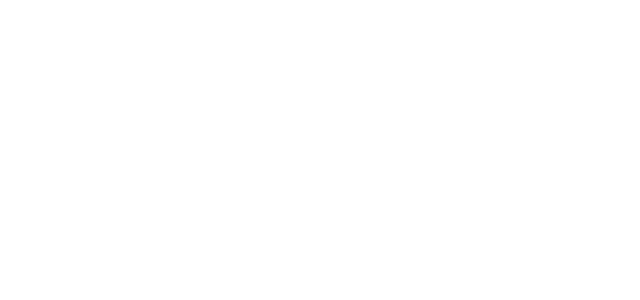
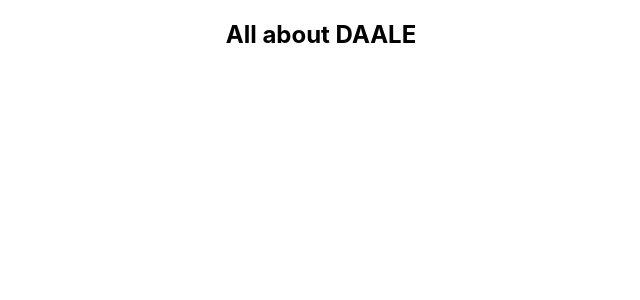
Before and after one commit to anelisekathryn/EverFree-Outdoors, a React (Create React App) app in the folder client/: page /about in a window 1280 px wide. Before the commit this address had no page. Shown: the top 300 px of the page, without its empty margins (319-959 px from the left). Built offline with nearby package versions, Linux system fonts and the light colour scheme.

Commit message:
added about route

```diff
--- a/client/src/App.js
+++ b/client/src/App.js
@@ -8,6 +8,7 @@ import Products from "./screens/Products/Products"
 import ProductCreate from "./screens/ProductCreate/ProductCreate"
 import ProductEdit from "./screens/ProductEdit/ProductEdit"
 import ProductDetail from "./screens/ProductDetail/ProductDetail"
+import AboutUs from "./screens/AboutUs/AboutUs"
 import { verifyUser } from './services/users'
 import SignUp from "./screens/SignUp/SignUp"
 import SignIn from "./screens/SignIn/SignIn"
@@ -46,6 +47,10 @@ function App() {
           element={<ProductCreate />}
           // write in ternary statement to check if user is signed in
         />
+        <Route
+          path="/about"
+          element={<AboutUs />}
+        />
       </Routes>
     </div>
   );
--- a/client/src/screens/AboutUs/AboutUs.jsx
+++ b/client/src/screens/AboutUs/AboutUs.jsx
@@ -0,0 +1,11 @@
+
+
+const AboutUs = () => {
+  return (
+    <div>
+      <h2>All about DAALE</h2>
+    </div>
+  )
+}
+
+export default AboutUs;
```
